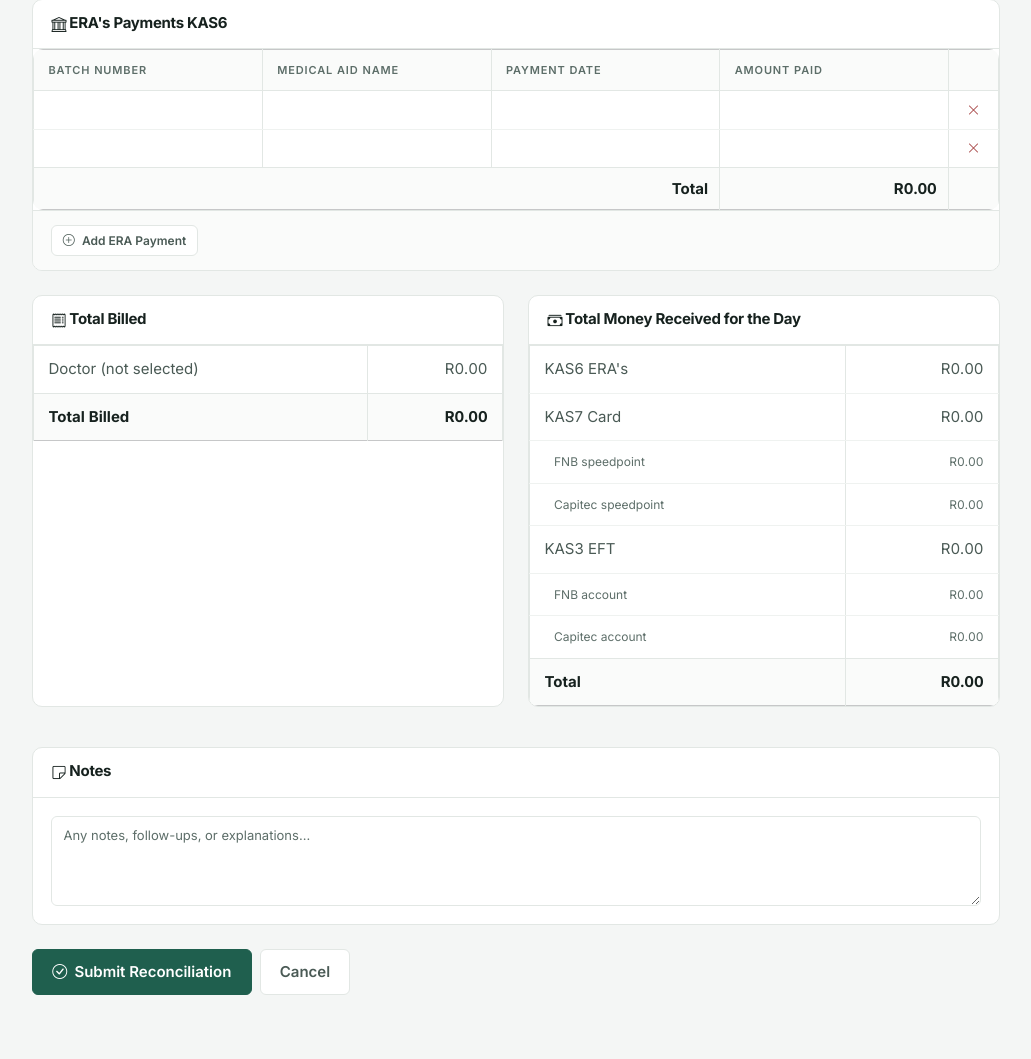
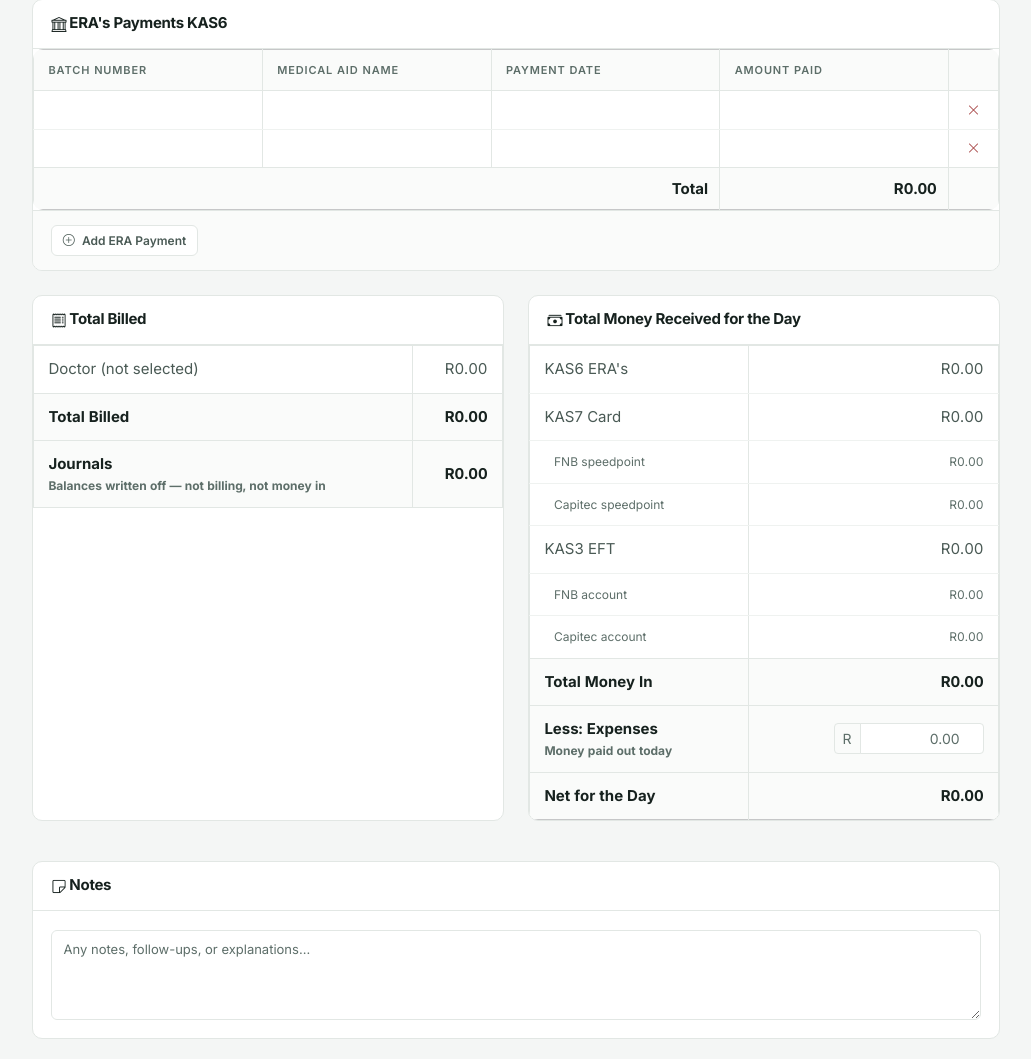
Before and after one commit to drbuleni/stafftrack, a Flask app: page /reconciliation/new in a window 1280 px wide. Shown: the part 866-1925 px from the top of the page, without its empty margins (248-1279 px from the left). Before the commit the page ends 1861 px from the top, so only its background shows below. Run offline with Flask 3, Linux system fonts and the light colour scheme; a user stored in the database is signed in; data comes from the database, SQL or seed files in the repository; data that the repository does not hold is empty; some libraries are stand-ins or nearby versions.

Commit message:
Carry journals to the report, capture expenses, rework the summary
Three things Sinah raised on 9 September.

Journals never reached the monthly report. The turnover autofill pulled
turnover, card, EFT and credit notes from the daily sheets but hardcoded
journals to an empty list, so section 5 of her generated report was
blank and every journal she captured daily had to be retyped from GoodX.
Journals now prefill per practitioner, grouped by reason, and show in
the cross-checking panel alongside the other figures. They are also a
proper total on the daily sheet now rather than a faint conditional
line, which is what made her think they were never recorded.

Expenses are captured on the daily sheet. The net position was asking
for money in less expenses, but nothing anywhere wrote to
refunds_expenses, so it was always zero and the net was identical to
the money in. The sheet takes a daily expenses figure and shows Net for
the Day beneath it.

The Financial Summary now says what it means. Medical Aid is renamed ERA
with a note that it is KAS6 remittances. The medical aid balance line is
gone: patients paying off balances already arrive through card or EFT,
so it double-counted. GoodX Production and GoodX Collections are gone
per Sinah - GoodX belongs in the monthly report, not here - and with
them the variance that compared against them, which read as a negative
contradiction because nothing ever recorded GoodX collections. The
bottom line is now money in less expenses: what should be sitting across
the FNB and Capitec accounts.

Two things that fell out of the same cause: the Collection Rate card
divided by those never-recorded collections, so it showed 0% in red
permanently, and the payment breakdown carried an "other" bucket nothing
writes to. Both removed, and the card replaced with expenses.

Co-Authored-By: Claude Opus 5 <noreply@anthropic.com>

```diff
--- a/app/routes/reconciliation.py
+++ b/app/routes/reconciliation.py
@@ -256,6 +256,11 @@ def _apply_sheet_data(rec):
     # would put the daily sheet out of step with both.
     rec.goodx_production = total_billed - total_credit
     rec.patients_treated = patient_count
+
+    # Money out for the day. Dr Buleni needs money in less expenses to see
+    # what should actually be in the bank; without this the net position
+    # was always identical to the money in.
+    rec.refunds_expenses = _parse_money(request.form.get('expenses'))
 
     rec.calculate_totals()
 
@@ -673,14 +678,12 @@ def analytics():
         'total_money_in': sum(float(r.total_money_in or 0) for r in reconciliations),
         'net_collections': sum(float(r.net_collections or 0) for r in reconciliations),
         'goodx_production': sum(float(r.goodx_production or 0) for r in reconciliations),
-        'goodx_collections': sum(float(r.goodx_collections or 0) for r in reconciliations),
         'patients_treated': sum(r.patients_treated or 0 for r in reconciliations),
         'no_shows': sum(r.no_shows or 0 for r in reconciliations),
         'cancelled': sum(r.cancelled or 0 for r in reconciliations),
         'rescheduled': sum(r.rescheduled or 0 for r in reconciliations),
         'walk_ins': sum(r.walk_ins_treated or 0 for r in reconciliations),
         'new_patients': sum(r.new_patients_booked or 0 for r in reconciliations),
-        'total_variance': sum(float(r.variance or 0) for r in reconciliations),
         'total_refunds': sum(float(r.refunds_expenses or 0) for r in reconciliations),
     }
 
@@ -706,12 +709,6 @@ def analytics():
     else:
         rates = {'show_rate': 0, 'no_show_rate': 0, 'cancellation_rate': 0}
 
-    # Collection rate (collections vs production)
-    if summary['goodx_production'] > 0:
-        rates['collection_rate'] = (summary['goodx_collections'] / summary['goodx_production']) * 100
-    else:
-        rates['collection_rate'] = 0
-
     # Daily trends for charts
     daily_data = []
     for r in reconciliations:
@@ -726,15 +723,17 @@ def analytics():
         })
 
     # Payment method breakdown
+    # Money in, by where it actually landed. The medical aid balance and
+    # "other" lines are gone: balances patients pay already arrive through
+    # card or EFT, so counting them separately double-counted the money,
+    # and nothing ever wrote to other_payments.
     payment_breakdown = {
         'EFT': sum(float(r.eft_received or 0) for r in reconciliations),
         'Card (FNB)': sum(float(r.card_fnb or 0) for r in reconciliations),
         'Card (Capitec)': sum(float(r.card_capitec or 0) for r in reconciliations),
         'EFT (FNB)': sum(float(r.eft_fnb or 0) for r in reconciliations),
         'EFT (Capitec)': sum(float(r.eft_capitec or 0) for r in reconciliations),
-        'Medical Aid': sum(float(r.medical_aid_payments or 0) for r in reconciliations),
-        'Med Aid Balance': sum(float(r.medical_aid_balance_payments or 0) for r in reconciliations),
-        'Other': sum(float(r.other_payments or 0) for r in reconciliations),
+        'ERA': sum(float(r.medical_aid_payments or 0) for r in reconciliations),
     }
 
     # Day of week analysis
--- a/app/templates/reconciliation/form.html
+++ b/app/templates/reconciliation/form.html
@@ -110,11 +110,11 @@
                                 <td>Total Billed</td>
                                 <td class="text-end" id="summaryBilledTotal">R0.00</td>
                             </tr>
-                            <tr id="journalRow" style="display: none;">
-                                <td class="text-muted small">
-                                    Journals <span class="text-muted">(balances written off, not billing)</span>
+                            <tr id="journalRow">
+                                <td>Journals
+                                    <small class="text-muted d-block">Balances written off &mdash; not billing, not money in</small>
                                 </td>
-                                <td class="text-end text-muted small" id="summaryJournalTotal">R0.00</td>
+                                <td class="text-end" id="summaryJournalTotal">R0.00</td>
                             </tr>
                         </tfoot>
                     </table>
@@ -160,8 +160,27 @@
                         </tbody>
                         <tfoot>
                             <tr class="table-light fw-bold">
-                                <td>Total</td>
+                                <td>Total Money In</td>
                                 <td class="text-end" id="summaryReceivedTotal">R0.00</td>
+                            </tr>
+                            <tr>
+                                <td>
+                                    <label for="expenses" class="mb-0">Less: Expenses</label>
+                                    <small class="text-muted d-block">Money paid out today</small>
+                                </td>
+                                <td class="text-end">
+                                    <div class="input-group input-group-sm" style="max-width: 150px; margin-left: auto;">
+                                        <span class="input-group-text">R</span>
+                                        <input type="number" step="0.01" min="0" name="expenses" id="expenses"
+                                               class="form-control text-end"
+                                               value="{{ '%.2f'|format(rec.refunds_expenses) if rec and rec.refunds_expenses else '' }}"
+                                               placeholder="0.00">
+                                    </div>
+                                </td>
+                            </tr>
+                            <tr class="table-light fw-bold">
+                                <td>Net for the Day</td>
+                                <td class="text-end" id="summaryNet">R0.00</td>
                             </tr>
                         </tfoot>
                     </table>
@@ -484,8 +503,7 @@ function recalc() {
     document.getElementById('grossRow').style.display = totalCredit ? '' : 'none';
     document.getElementById('creditRow').style.display = totalCredit ? '' : 'none';
     // Journals are shown for the record but never deducted from Total Billed
-    document.getElementById('summaryJournalTotal').textContent = '(' + money(totalJournal) + ')';
-    document.getElementById('journalRow').style.display = totalJournal ? '' : 'none';
+    document.getElementById('summaryJournalTotal').textContent = money(totalJournal);
 
     // Money received summary, split per bank statement
     document.getElementById('summaryEra').textContent = money(totalEra);
@@ -495,7 +513,10 @@ function recalc() {
     document.getElementById('summaryEft').textContent = money(totalEft);
     document.getElementById('summaryEftFnb').textContent = money(banks.eftFnb);
     document.getElementById('summaryEftCapitec').textContent = money(banks.eftCapitec);
-    document.getElementById('summaryReceivedTotal').textContent = money(totalEra + totalCard + totalEft);
+    const totalIn = totalEra + totalCard + totalEft;
+    document.getElementById('summaryReceivedTotal').textContent = money(totalIn);
+    const expenses = parseFloat((document.getElementById('expenses') || {}).value) || 0;
+    document.getElementById('summaryNet').textContent = money(totalIn - expenses);
 }
 
 /* ---------- Serialization ---------- */
```
Also changed, not shown: app/routes/turnover.py (+32 -1 lines), app/templates/reconciliation/analytics.html (+14 -29 lines), app/templates/reconciliation/view.html (+15 -5 lines), app/templates/turnover/form.html (+5 -2 lines).
